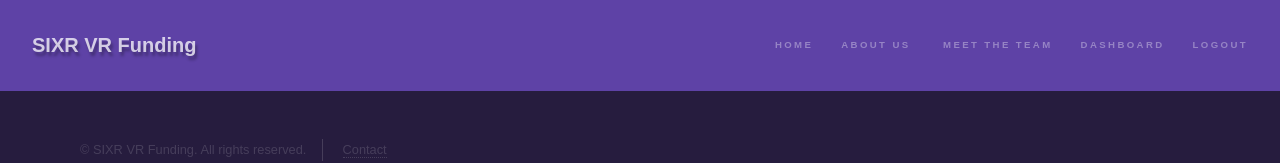
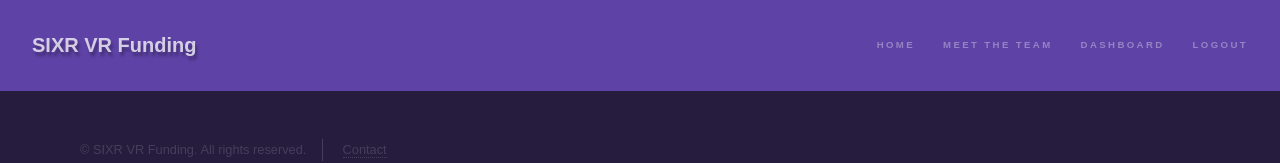
Before and after one commit to VR-Funding-Platform-tt19/Front-End, a React (Create React App) app in the folder vr-funding-app/: page / in a window 1280 px wide. Shown: the top 163 px of the page. Built offline with nearby package versions, Linux system fonts and the light colour scheme.

Commit message:
remove about us from header

```diff
--- a/vr-funding-app/src/Component/NavBar.js
+++ b/vr-funding-app/src/Component/NavBar.js
@@ -93,7 +93,6 @@ const NavBar = () => {
                 <nav>
                     <ul>
                         <li> <a href="https://vigilant-bose-dd99fc.netlify.app/"> Home</a> </li>
-                        <li><Link to='/about'>About Us</Link></li> {/* add link to marketing about us page */}
                         <li><Link to='/meet-the-team'>Meet The Team</Link></li>
                         <li><Link to='/dashboard'>Dashboard</Link></li>
                         <li> <Link to='/sign-in' onClick={() => {window.localStorage.clear();}}> Logout </Link> </li> {/* possiblly have to style */}
```
